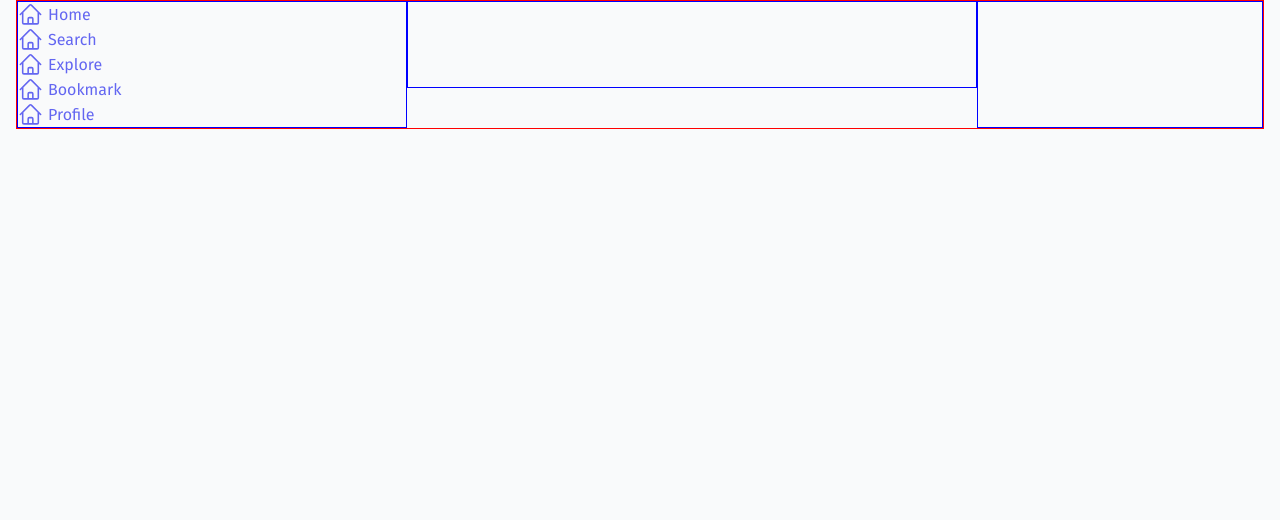
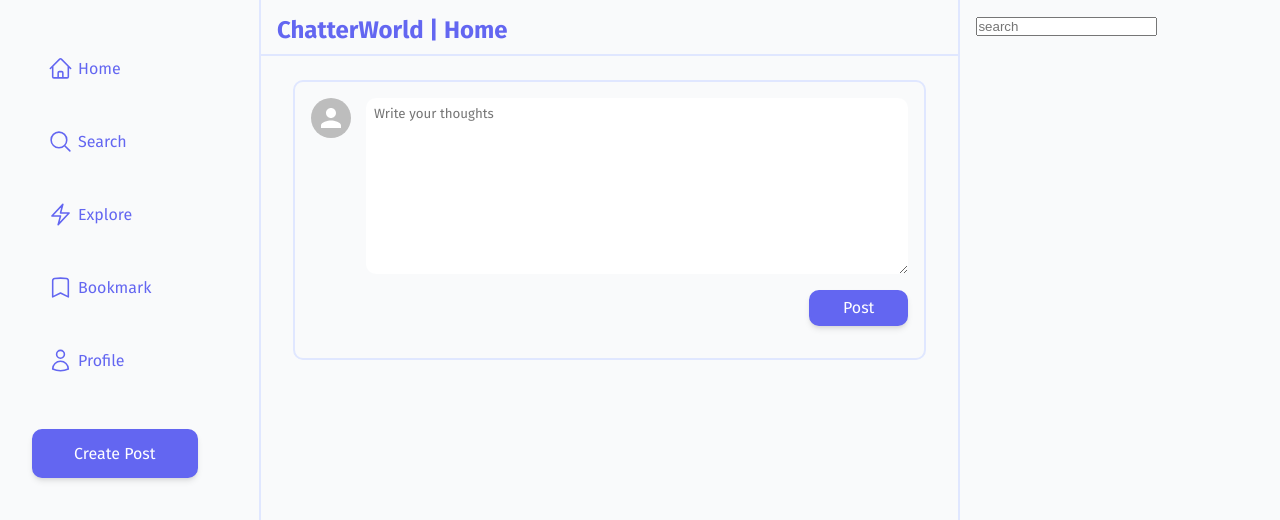
Before and after one commit to akshayraichur/ChatterWorld, a Next.js app: page /home in a window 1280 px wide. Shown: the top 520 px of the page. Built offline with nearby package versions, Linux system fonts and the light colour scheme.

Commit message:
feat: create post with home page ui

```diff
--- /dev/null
+++ b/src/assets/ProfileIcon.tsx
@@ -0,0 +1,22 @@
+import React from "react";
+
+const ProfileIcon = () => {
+  return (
+    <svg
+      xmlns="http://www.w3.org/2000/svg"
+      fill="none"
+      viewBox="0 0 24 24"
+      strokeWidth={1.5}
+      stroke="currentColor"
+      className="w-6 h-6"
+    >
+      <path
+        strokeLinecap="round"
+        strokeLinejoin="round"
+        d="M15.75 6a3.75 3.75 0 11-7.5 0 3.75 3.75 0 017.5 0zM4.501 20.118a7.5 7.5 0 0114.998 0A17.933 17.933 0 0112 21.75c-2.676 0-5.216-.584-7.499-1.632z"
+      />
+    </svg>
+  );
+};
+
+export default ProfileIcon;
--- a/src/components/Button.tsx
+++ b/src/components/Button.tsx
@@ -34,8 +34,8 @@ const StyledButton = styled.button<ButtonProps>`
   ${(props) =>
     props.small === "true" &&
     css`
-      padding: 0.4rem 0.8rem;
-      font-size: 1.2rem;
+      padding: 0.4rem 2rem;
+      font-size: 1rem;
     `}
 
   ${ButtonTransitionStyles}
--- /dev/null
+++ b/src/components/CreatePost.tsx
@@ -0,0 +1,42 @@
+import { Avatar } from "@mui/material";
+import React from "react";
+import { styled } from "styled-components";
+import Button from "./Button";
+
+const StyledCreatePost = styled.div`
+  border: 2px solid #e0e7ff;
+  padding: 1rem;
+  margin: 0.5rem 0;
+  border-radius: 10px;
+  width: 100%;
+
+  .container {
+    display: flex;
+    column-gap: 15px;
+  }
+
+  .textarea {
+    width: 100%;
+    border: none;
+    border-radius: 10px;
+    font-family: inherit;
+    padding: 0.5rem;
+  }
+`;
+
+const CreatePost = () => {
+  return (
+    <StyledCreatePost>
+      <div className="container">
+        <Avatar />
+        <textarea className="textarea" rows={10} placeholder="Write your thoughts"></textarea>
+      </div>
+      <div style={{ display: "flex", justifyContent: "space-between" }}>
+        <div></div>
+        <Button small="true">Post</Button>
+      </div>
+    </StyledCreatePost>
+  );
+};
+
+export default CreatePost;
--- /dev/null
+++ b/src/modules/Home/Home.styled.tsx
@@ -0,0 +1,100 @@
+import { styled } from "styled-components";
+
+const StyledHome = styled.section`
+  padding: 0 1rem;
+
+  @media only screen and (max-width: 799px) {
+    padding: 0;
+  }
+
+  .home-container {
+    width: 100%;
+    display: flex;
+  }
+
+  .options-section {
+    border-right: 2px solid #e0e7ff;
+    flex-grow: 1;
+    padding: 1rem;
+
+    min-height: 100vh;
+
+    @media only screen and (max-width: 900px) {
+      min-width: 190px;
+    }
+
+    @media only screen and (max-width: 799px) {
+      display: none;
+    }
+  }
+
+  .feed-section {
+    flex-grow: 8;
+    overflow: scroll;
+    margin-bottom: calc(25px + 1rem);
+    /* padding: 1rem 2rem; */
+
+    @media only screen and (max-width: 799px) {
+      padding: 1rem;
+    }
+  }
+
+  .suggestions-section {
+    border-left: 2px solid #e0e7ff;
+    flex-grow: 2;
+    padding: 1rem;
+
+    @media only screen and (max-width: 900px) {
+      min-width: 190px;
+    }
+
+    @media only screen and (max-width: 799px) {
+      display: none;
+    }
+  }
+
+  .options-section-mobile {
+    display: none;
+    border-top: 2px solid #e0e7ff;
+    position: fixed;
+    bottom: 0;
+    left: 0;
+    right: 0;
+    padding: 0.5rem 1rem;
+    background-color: white;
+
+    @media only screen and (max-width: 799px) {
+      display: flex;
+      column-gap: 10px;
+      justify-content: space-between;
+      align-items: center;
+    }
+  }
+
+  .icon-content-container {
+    display: flex;
+    column-gap: 5px;
+    align-items: center;
+    margin: 2rem 0;
+    cursor: pointer;
+    transition: all 0.2s ease-in;
+    padding: 0.5rem 1rem;
+    border-radius: 10px;
+
+    &:hover {
+      background-color: #e0e7ff;
+    }
+
+    @media only screen and (max-width: 799px) {
+      margin: 0;
+      padding: 0.5rem 1rem;
+    }
+  }
+
+  .icon {
+    height: 25px;
+    width: 25px;
+  }
+`;
+
+export default StyledHome;
--- /dev/null
+++ b/src/modules/Home/Home.tsx
@@ -0,0 +1,105 @@
+import { NextPage } from "next";
+import Head from "next/head";
+import React from "react";
+
+import StyledHome from "./Home.styled";
+import HomeIcon from "@/assets/HomeIcon";
+import SearchIcon from "@/assets/SearchIcon";
+import ExploreIcon from "@/assets/ExploreIcon";
+import BookmarkIcon from "@/assets/BookmarkIcon";
+import ProfileIcon from "@/assets/ProfileIcon";
+import Button from "@/components/Button";
+import CreatePost from "@/components/CreatePost";
+
+const Home: NextPage = () => {
+  return (
+    <>
+      <Head>
+        <title>Home</title>
+      </Head>
+
+      <StyledHome>
+        <div className="home-container">
+          <div className="options-section">
+            <div className="icon-content-container">
+              <div className="icon">
+                <HomeIcon />
+              </div>
+              <p>Home</p>
+            </div>
+            <div className="icon-content-container">
+              <div className="icon">
+                <SearchIcon />
+              </div>
+              <p>Search</p>
+            </div>
+            <div className="icon-content-container">
+              <div className="icon">
+                <ExploreIcon />
+              </div>
+              <p>Explore</p>
+            </div>
+            <div className="icon-content-container">
+              <div className="icon">
+                <BookmarkIcon />
+              </div>
+              <p>Bookmark</p>
+            </div>
+            <div className="icon-content-container">
+              <div className="icon">
+                <ProfileIcon />
+              </div>
+              <p>Profile</p>
+            </div>
+            <div>
+              <Button>Create Post</Button>
+            </div>
+          </div>
+          <div className="feed-section">
+            <div style={{ height: "7vh", borderBottom: "2px solid #e0e7ff", padding: "1rem" }}>
+              <h1>ChatterWorld | Home</h1>
+            </div>
+            <div style={{ padding: "1rem 2rem" }}>
+              <CreatePost />
+            </div>
+          </div>
+          <div className="suggestions-section">
+            <div>
+              <input placeholder="search" />
+            </div>
+          </div>
+        </div>
+
+        <div className="options-section-mobile">
+          <div className="icon-content-container">
+            <div className="icon">
+              <HomeIcon />
+            </div>
+          </div>
+          <div className="icon-content-container">
+            <div className="icon">
+              <SearchIcon />
+            </div>
+          </div>
+          <div className="icon-content-container">
+            <div className="icon">
+              <ExploreIcon />
+            </div>
+          </div>
+          <div className="icon-content-container">
+            <div className="icon">
+              <BookmarkIcon />
+            </div>
+          </div>
+          <div className="icon-content-container">
+            <div className="icon">
+              <ProfileIcon />
+            </div>
+          </div>
+        </div>
+      </StyledHome>
+    </>
+  );
+};
+
+export default Home;
--- a/src/pages/home.tsx
+++ b/src/pages/home.tsx
@@ -1,158 +1,3 @@
-import { NextPage } from "next";
-import Head from "next/head";
-import React from "react";
-import { styled } from "styled-components";
-import HomeIcon from "@/assets/HomeIcon";
-import SearchIcon from "@/assets/SearchIcon";
-import ExploreIcon from "@/assets/ExploreIcon";
-import BookmarkIcon from "@/assets/BookmarkIcon";
-
-const StyledHome = styled.section`
-  padding: 0 1rem;
-
-  .home-container {
-    width: 100%;
-    border: 1px solid red;
-    display: flex;
-  }
-
-  .options-section {
-    border: 1px solid blue;
-    flex-grow: 1;
-
-    @media only screen and (max-width: 799px) {
-      display: none;
-    }
-  }
-
-  .feed-section {
-    border: 1px solid blue;
-    flex-grow: 2;
-    overflow: scroll;
-    margin-bottom: 5vh;
-  }
-
-  .suggestions-section {
-    border: 1px solid blue;
-    flex-grow: 1;
-
-    @media only screen and (max-width: 799px) {
-      display: none;
-    }
-  }
-
-  .options-section-mobile {
-    display: none;
-    border: 1px solid black;
-    height: 5vh;
-    position: fixed;
-    bottom: 0;
-    left: 0;
-    right: 0;
-    padding: 0 1rem;
-    background-color: white;
-
-    @media only screen and (max-width: 799px) {
-      display: flex;
-
-      column-gap: 10px;
-      justify-content: space-between;
-      align-items: center;
-    }
-  }
-
-  .icon-content-container {
-    display: flex;
-    column-gap: 5px;
-    align-items: center;
-  }
-
-  .icon {
-    height: 25px;
-    width: 25px;
-
-    /* @media only screen and (max-width: 799px) {
-      height: 10px;
-      width: 10px;
-    } */
-  }
-`;
-
-const Home: NextPage = () => {
-  return (
-    <>
-      <Head>
-        <title>Home</title>
-      </Head>
-
-      <StyledHome>
-        <div className="home-container">
-          <div className="options-section">
-            <div className="icon-content-container">
-              <div className="icon">
-                <HomeIcon />
-              </div>
-              <p>Home</p>
-            </div>
-            <div className="icon-content-container">
-              <div className="icon">
-                <HomeIcon />
-              </div>
-              <p>Search</p>
-            </div>
-            <div className="icon-content-container">
-              <div className="icon">
-                <HomeIcon />
-              </div>
-              <p>Explore</p>
-            </div>
-            <div className="icon-content-container">
-              <div className="icon">
-                <HomeIcon />
-              </div>
-              <p>Bookmark</p>
-            </div>
-            <div className="icon-content-container">
-              <div className="icon">
-                <HomeIcon />
-              </div>
-              <p>Profile</p>
-            </div>
-          </div>
-          <div className="feed-section"></div>
-          <div className="suggestions-section"></div>
-        </div>
-
-        <div className="options-section-mobile">
-          <div className="icon-content-container">
-            <div className="icon">
-              <HomeIcon />
-            </div>
-          </div>
-          <div className="icon-content-container">
-            <div className="icon">
-              <SearchIcon />
-            </div>
-          </div>
-          <div className="icon-content-container">
-            <div className="icon">
-              <ExploreIcon />
-            </div>
-          </div>
-          <div className="icon-content-container">
-            <div className="icon">
-              <BookmarkIcon />
-            </div>
-          </div>
-          <div className="icon-content-container">
-            <div className="icon">
-              <HomeIcon />
-            </div>
-          </div>
-        </div>
-      </StyledHome>
-    </>
-  );
-};
+import Home from "@/modules/Home/Home";
 
 export default Home;
```
Also changed, not shown: src/assets/BookmarkIcon.tsx (renamed from src/assets/BookmarkIcon.jsx), src/assets/ExploreIcon.tsx (renamed from src/assets/ExploreIcon.jsx), src/assets/HomeIcon.tsx (renamed from src/assets/HomeIcon.jsx), src/assets/SearchIcon.tsx (renamed from src/assets/SearchIcon.jsx).
